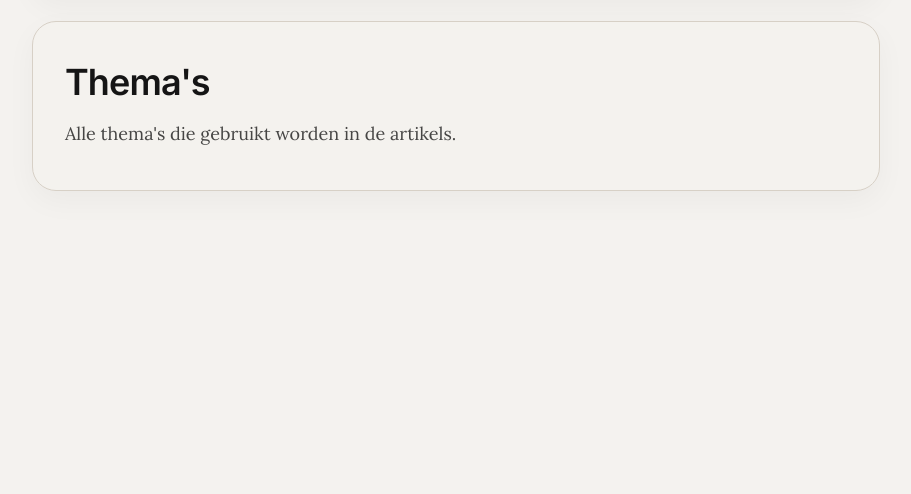
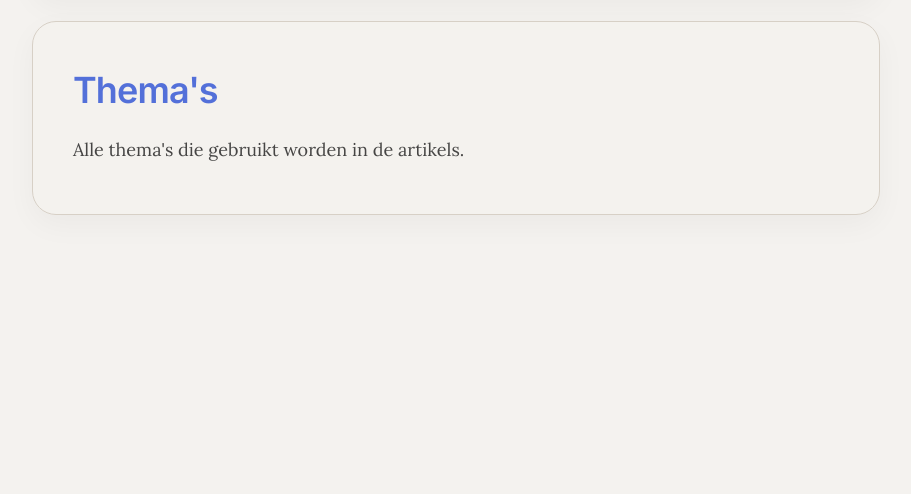
Before and after one commit to vjo18/geldgedrag, an Astro site: page /tags in a window 1280 px wide. Shown: the part 109-603 px from the top of the page, without its empty margins (184-1095 px from the left). Built offline with nearby package versions, Linux system fonts and the light colour scheme; Astro itself is replaced by a stand-in of ours.

Commit message:
Align page title spacing across key pages

```diff
--- a/src/layouts/Main.astro
+++ b/src/layouts/Main.astro
@@ -10,20 +10,20 @@ const { props } = Astro;
 const backUrl = SITE.showBackButton ? Astro.url.pathname : "/";
 ---
 
-<main data-backUrl={backUrl} id="main-content" class="app-layout pb-8">
-  <section class="surface mt-6 px-6 py-8 sm:px-8 sm:py-10">
+<main data-backUrl={backUrl} id="main-content" class="app-layout pb-12">
+  <section class="surface mt-6 px-6 py-8 sm:px-10 sm:py-12">
     {
       Array.isArray(props.pageTitle) ? (
-        <h1 class="font-heading text-3xl font-semibold tracking-tight sm:text-4xl">
+        <h1 class="max-w-3xl font-heading text-4xl font-semibold tracking-tight text-accent">
           {props.pageTitle.join("")}
         </h1>
       ) : (
-        <h1 class="font-heading text-3xl font-semibold tracking-tight sm:text-4xl">
+        <h1 class="max-w-3xl font-heading text-4xl font-semibold tracking-tight text-accent">
           {props.pageTitle}
         </h1>
       )
     }
-    <p class="mt-4 max-w-2xl text-lg leading-8 text-foreground/78">
+    <p class="mt-6 max-w-3xl text-lg leading-8 text-foreground/78">
       {props.pageDesc}
     </p>
     <slot />
--- a/src/pages/index.astro
+++ b/src/pages/index.astro
@@ -19,7 +19,7 @@ const recentPosts = getSortedPosts(posts).slice(0, SITE.postPerIndex);
 >
   <Header />
   <main id="main-content" class="app-layout pb-12">
-    <section class="surface mt-6 px-6 py-10 sm:mt-8 sm:px-10 sm:py-14">
+    <section class="surface mt-6 px-6 py-8 sm:px-10 sm:py-12">
       <h1
         class="max-w-3xl font-heading text-4xl font-semibold tracking-tight text-accent"
       >
```
